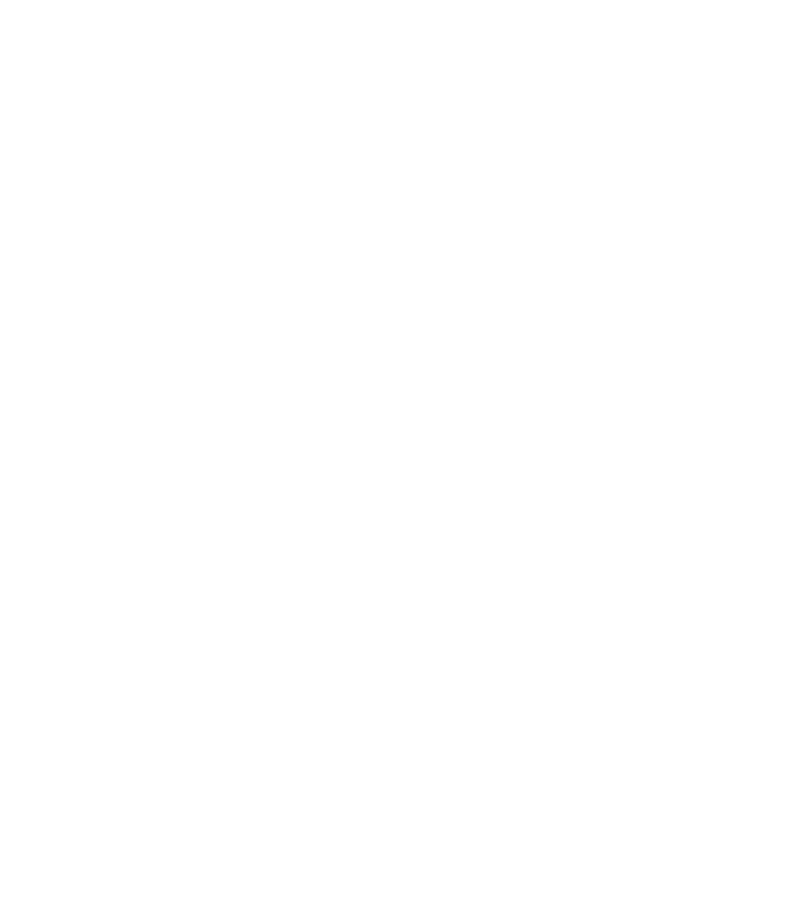
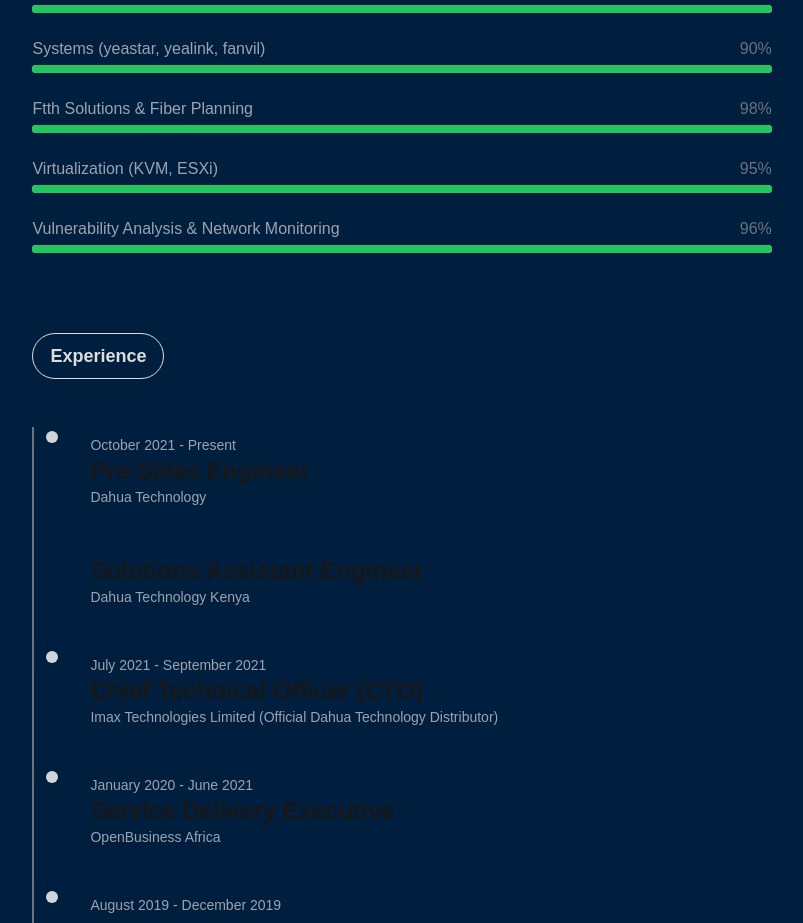
Before and after one commit to DianaWangui/sarah-portfolio, a Next.js app: page /landingpage in a window 1280 px wide. Shown: the part 960-1883 px from the top of the page, without its empty margins (372-1175 px from the left). Before the commit the page ends 800 px from the top, so only its background shows below. Built offline with nearby package versions, Linux system fonts and the light colour scheme.

Commit message:
more changes

```diff
--- a/app/landingpage/components/about.js
+++ b/app/landingpage/components/about.js
@@ -1,7 +1,7 @@
 import Link from "next/link";
 const About = () => {
   return (
-    <div className="bg-transparent pl-[10%] pr-[14%] mt-8 lg:mt-20">
+    <div className="bg-transparent pl-[10%] lg:pr-[14%] mt-8 lg:mt-20">
       <h4 className="text-lg font-bold border border-[#dddddd] text-[#dddddd] py-2 px-4 w-[120px] text-center hover:border-gray-200 mb-12 font-Poppins rounded-full">
         About
       </h4>
--- a/app/landingpage/components/experience.js
+++ b/app/landingpage/components/experience.js
@@ -1,9 +1,67 @@
 const Experience = () => {
   return (
-    <div>
-      <h1 className="text-4xl font-bold">Experience</h1>
+    <div className="bg-transparent pl-[10%] pr-[14%] mt-8 lg:mt-20">
+      {/* Title */}
+      <h4 className="text-lg font-bold border border-[#dddddd] text-[#dddddd] py-2 px-4 w-[132px] text-center hover:border-gray-200 mb-12 font-Poppins rounded-full">
+        Experience
+      </h4>
+
+      {/* Timeline Container */}
+      <div className="relative mt-8 border-l-2 border-gray-500 pl-6 space-y-8">
+      {/* Experience Entries */}
+      {experienceData.map((exp, index) => (
+        <div
+          key={index}
+          className="relative pl-8 group p-2 rounded-md transition duration-300"
+        >
+          {/* Circle Indicator */}
+          {exp.date && (
+            <div className="absolute -left-3 top-1 w-3 h-3 rounded-full bg-gray-300 group-hover:bg-green-500 transition duration-300"></div>
+          )}
+
+          {/* Date */}
+          {exp.date && <p className="text-sm text-gray-400">{exp.date}</p>}
+
+          {/* Job Title */}
+          <h3 className="text-lg lg:text-2xl font-semibold">{exp.title}</h3>
+
+          {/* Company */}
+          <p className="text-sm text-gray-400">{exp.company}</p>
+        </div>
+      ))}
+    </div>
+
     </div>
   );
 };
 
-export default Experience
+// Experience Data
+const experienceData = [
+  {
+    date: "October 2021 - Present",
+    title: "Pre-Sales Engineer",
+    company: "Dahua Technology",
+  },
+  {
+    date: "",
+    title: "Solutions Assistant Engineer",
+    company: "Dahua Technology Kenya",
+  },
+  {
+    date: "July 2021 - September 2021",
+    title: "Chief Technical Officer (CTO)",
+    company: "Imax Technologies Limited (Official Dahua Technology Distributor)",
+  },
+  {
+    date: "January 2020 - June 2021",
+    title: "Service Delivery Executive",
+    company: "OpenBusiness Africa",
+  },
+  {
+    date: "August 2019 - December 2019",
+    title: "",
+    company: "",
+  },
+];
+
+export default Experience;
--- a/app/landingpage/components/skills.js
+++ b/app/landingpage/components/skills.js
@@ -1,8 +1,45 @@
+import React from 'react';
+
+const skillsData = [
+  { name: 'SIP & VoIP', level: 85 },
+  { name: 'Systems (yeastar, yealink, fanvil)', level: 90 },
+  { name: 'Ftth Solutions & Fiber Planning', level: 98 },
+  { name: 'Virtualization (KVM, ESXi)', level: 95 },
+  { name: 'Vulnerability Analysis & Network Monitoring', level: 96 },
+];
+
 const Skills = () => {
   return (
-    <div>
-      <h1 className="text-4xl font-bold">Skills</h1>
-    </div>
+    <section className="bg-transparent pl-[10%] pr-[14%] mt-8 lg:mt-20">
+      {/* Heading Section */}
+      <div className="mb-8">
+      <h4 className="text-lg font-bold border border-[#dddddd] text-[#dddddd] py-2 px-4 w-[132px] text-center hover:border-gray-200 mb-12 font-Poppins rounded-full">
+        Proffesional
+      </h4>
+        <p className="text-gray-100 text-sm md:text-base">My Knowledge Level</p>
+      </div>
+
+      {/* Skills Bars */}
+      <div className="max-w-3xl">
+        {skillsData.map((skill) => (
+          <div key={skill.name} className="mb-6">
+            {/* Skill Label and Percentage */}
+            <div className="flex justify-between mb-1">
+              <span className="text-gray-400 font-medium">{skill.name}</span>
+              <span className="text-gray-500">{skill.level}%</span>
+            </div>
+            {/* Progress Bar Background */}
+            <div className="w-full bg-gray-300 h-2 rounded-full">
+              {/* Progress Bar Fill */}
+              <div
+                className="h-2 bg-green-500 rounded-full"
+                // style={{ width: ${skill.level}% }}
+              ></div>
+            </div>
+          </div>
+        ))}
+      </div>
+    </section>
   );
 };
 
--- a/app/landingpage/page.js
+++ b/app/landingpage/page.js
@@ -2,11 +2,13 @@
 import Link from 'next/link';
 import { FaLinkedin, FaTwitter, FaInstagram, FaFacebook } from "react-icons/fa";
 import About from './components/about';
+import Skills from './components/skills';
+import Experience from './components/experience';
 const Home = () => {
   return (
-    <div className="h-screen w-screen flex flex-col lg:flex-row bg-[#001f3f]">
+    <div className=" w-[100%] flex flex-col lg:flex-row bg-[#001f3f]">
       {/* First div on the left fixed position */}
-      <div className="bg-transparent border-r border-gray-100 flex flex-col items-center w-[100%] lg:w-[24%] h-[100%] gap-4 p-4">
+      <div className="bg-transparent border-r border-gray-100 flex flex-col items-center w-[100%] lg:w-[24%] h-[100%] gap-4 p-4 lg:fixed left-0">
         <div className="text-center p-4 flex gap-2 flex-col items-center">
         <h1 className="text-4xl font-bold font-sans">Sarah Gichuru</h1>
         <p className="text-sm font-bold font-sans">Technical Ops engineer</p>
@@ -54,8 +56,10 @@
       </div>
 
       {/* First div on the right scrollable */}
-      <div className="bg-transparent lg:bg-transparent w-[100%] lg:w-[76%] h-[100%]">
+      <div className="bg-transparent w-[100%] lg:w-[76%] h-[100%] lg:ml-[24%]">
         <About />
+        <Skills />
+        <Experience />
 
       </div>
     </div>
```
